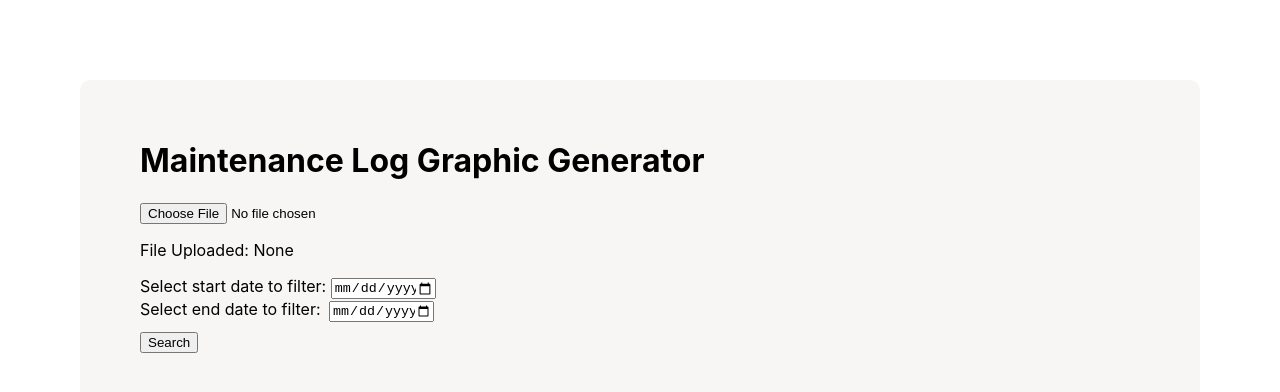
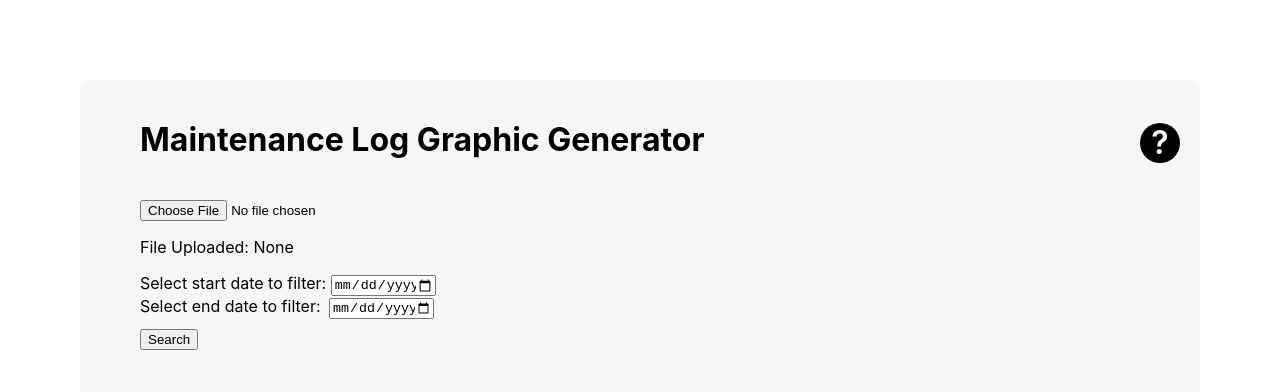
Before and after one commit to kimiweng233/GraphicGenerator, a React (Create React App) app in the folder frontend/: page / in a window 1280 px wide. Shown: the top 392 px of the page. Built offline with nearby package versions, Linux system fonts and the light colour scheme; the HTML template or start-up script is replaced by a standard one.

Commit message:
Help page

```diff
--- a/frontend/src/css/help.css
+++ b/frontend/src/css/help.css
@@ -6,5 +6,30 @@
 }
 
 .help-container h1 {
-  margin-bottom: 50px;
+  display: inline;
 }
+
+.help-container a {
+  display: block;
+  height: 40px;
+  width: 40px;
+  line-height: 34px;
+  text-decoration: none;
+  -moz-border-radius: 30px; /* or 50% */
+  border-radius: 30px; /* or 50% */
+  font-weight: 900;
+  background-color: black;
+  color: white;
+  text-align: center;
+  font-size: 2em;
+  margin-left: 100%;
+  transform: translateY(-36px);
+}
+
+.help-container img {
+  width: 70%;
+  height: 70%;
+}
+.fake-button {
+  pointer-events: none;
+}
--- a/frontend/src/css/home.css
+++ b/frontend/src/css/home.css
@@ -3,6 +3,29 @@
   padding: 40px 60px;
   background-color: rgb(248, 245, 245);
   border-radius: 10px;
+}
+
+.log-container h1 {
+  display: inline;
+}
+.log-container a {
+  display: block;
+  height: 40px;
+  width: 40px;
+  line-height: 40px;
+  text-decoration: none;
+  -moz-border-radius: 30px; /* or 50% */
+  border-radius: 30px; /* or 50% */
+  font-weight: 600;
+  background-color: black;
+  color: white;
+  text-align: center;
+  font-size: 2em;
+  margin-left: 100%;
+  transform: translateY(-36px);
+}
+.log-container a:hover {
+  background-color: rgb(75, 75, 75);
 }
 
 .log-display {
--- a/frontend/src/pages/Help.js
+++ b/frontend/src/pages/Help.js
@@ -4,7 +4,25 @@ const Help = () => {
   return (
     <div className="help-container">
       <h1>How to use Maintenance Log Graphic Generator</h1>
-      <p>Select a valid maintenance log file (Microsoft Excel Worksheet xlsx).</p>
+      <a href="/">&#x2190;</a>
+      <p>
+        1) Click the <button className="fake-button">Choose File</button> button and
+        select a valid maintenance log file (Microsoft Excel Worksheet xlsx).
+      </p>
+      <img src="https://i.imgur.com/d5Ha4s1.png?1" title="source: imgur.com" />
+      <p>
+        {" "}
+        2) Select a valid start and end date to filter only the entries in between those
+        dates.
+      </p>
+      <img src="https://i.imgur.com/2LS5P6a.png?2" title="source: imgur.com" />
+      <p></p>
+      <img src="https://i.imgur.com/hUQqlEj.png?1" title="source: imgur.com" />
+      <p>
+        3) Click the <button className="fake-button">Search</button> button to view
+        entries and graph visualizer.
+      </p>
+      <img src="https://i.imgur.com/A2pc4VK.png?1" title="source: imgur.com" />
     </div>
   );
 };
--- a/frontend/src/pages/Home.js
+++ b/frontend/src/pages/Home.js
@@ -266,6 +266,7 @@ const Home = () => {
         />
       </Helmet>
       <h1> Maintenance Log Graphic Generator </h1>
+      <a href="/help">&#x3f;</a>
       <input type="file" onChange={(e) => handleFileAsync(e)} />
       <p>
         File Uploaded: <span>{fileName}</span>
```
